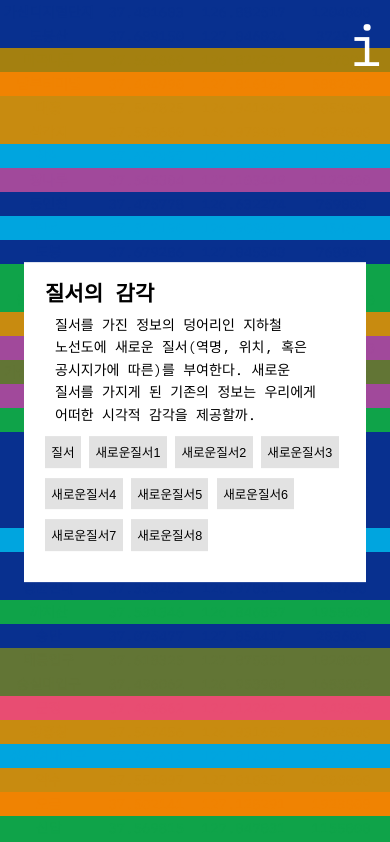
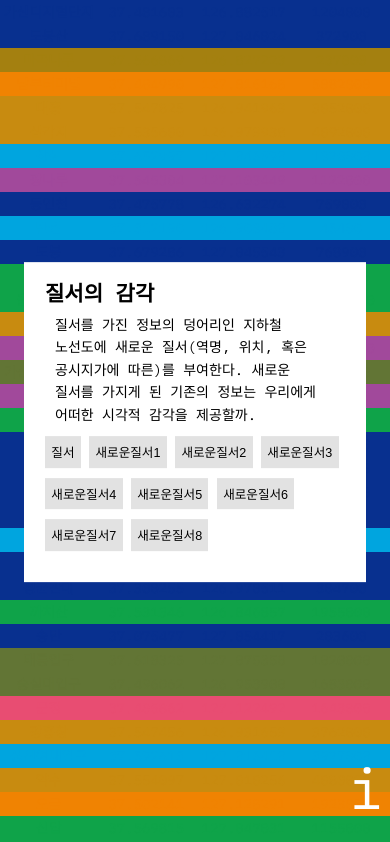
Before and after one commit to bjcore/thesenseoftheorder, a plain HTML site: page index.html in a window 390 px wide. Shown: the top 842 px of the page. Drawn offline with nearby package versions, Linux system fonts and the light colour scheme.

Commit message:
Update style.css

```diff
--- a/style.css
+++ b/style.css
@@ -140,8 +140,7 @@ li div{
         word-break:normal;}
 
     #info{
-        bottom: 2%;
-        right: 2%;
+        top: 90%;
         font-size: 4rem;
     }
 }
```
